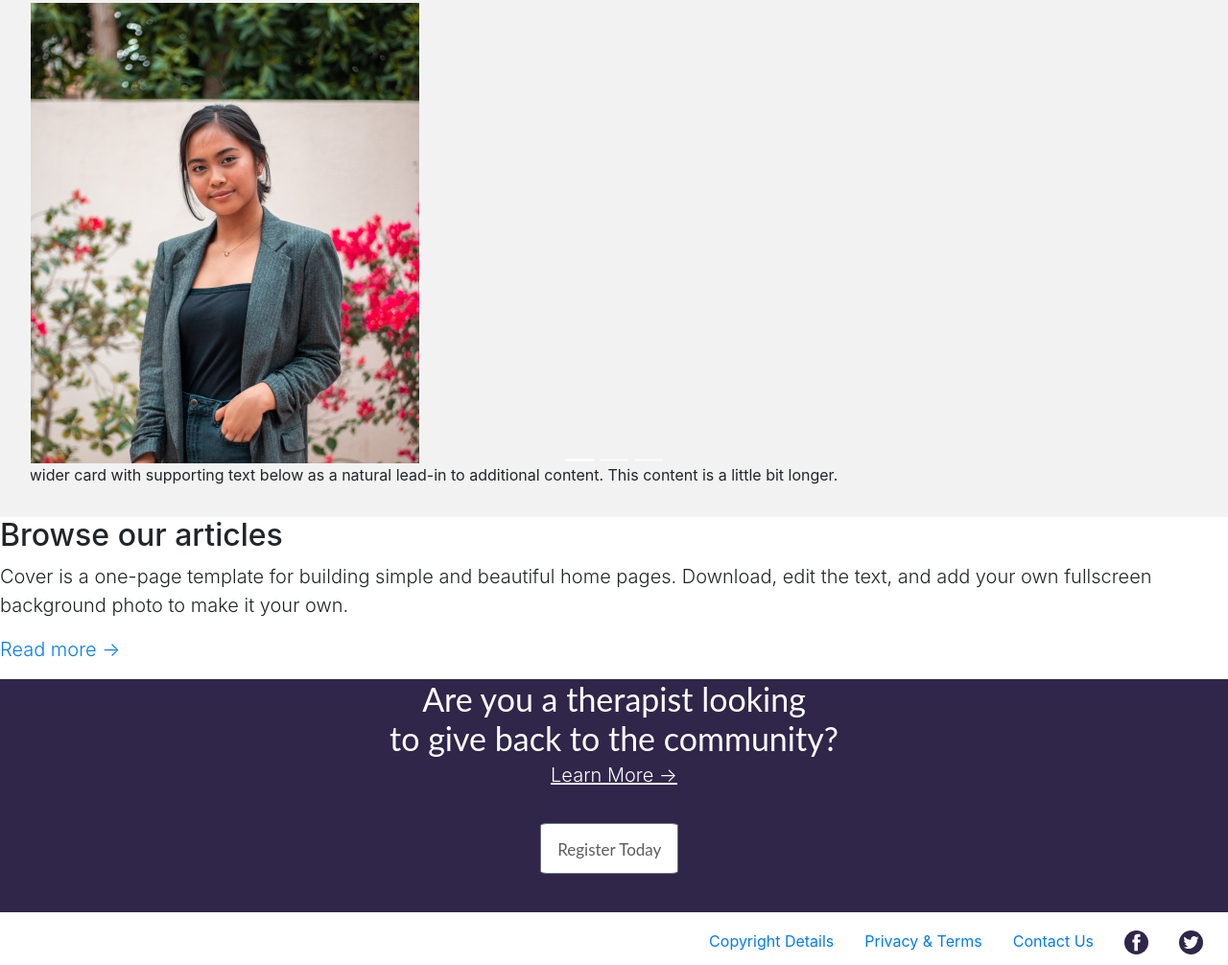
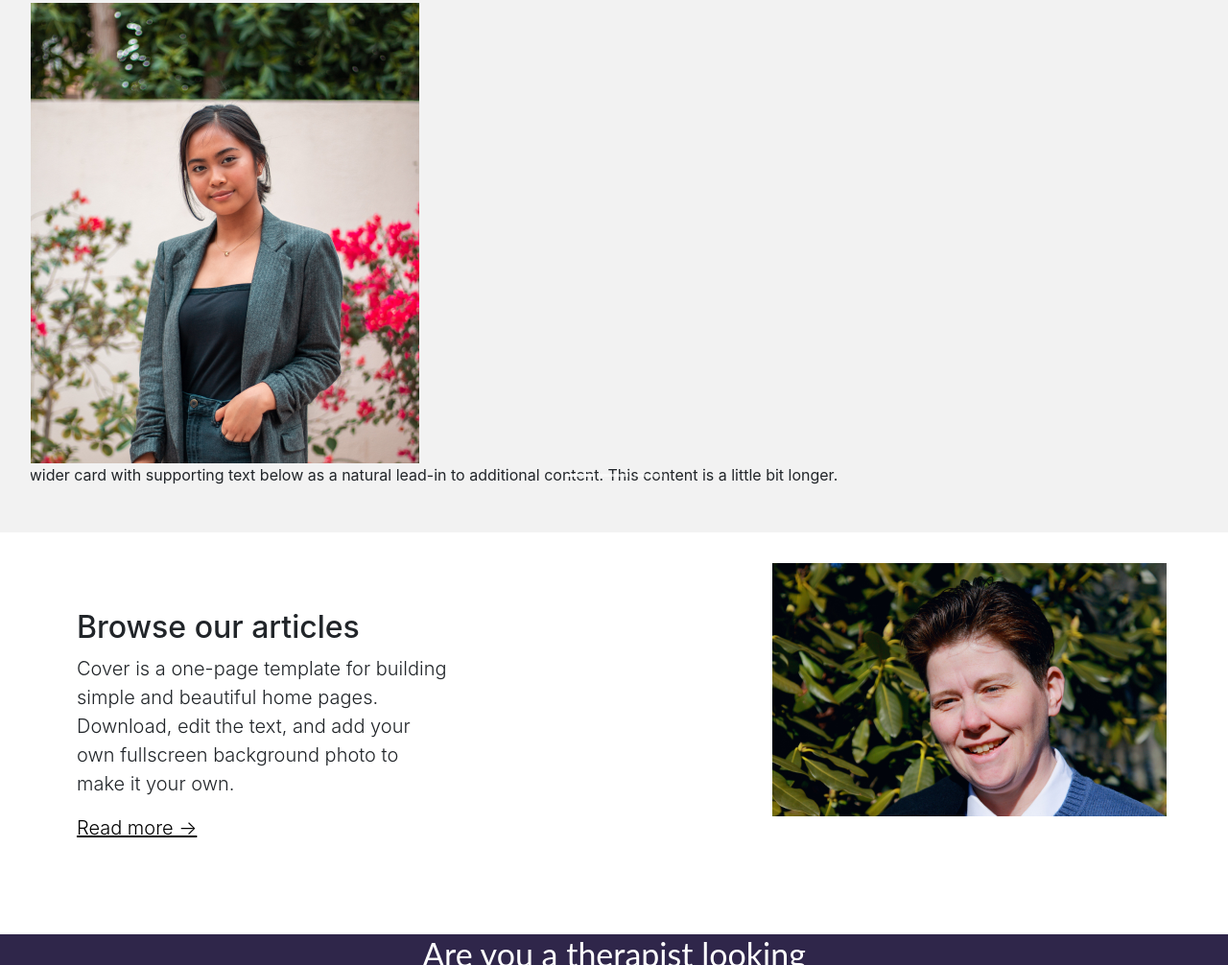
Before and after one commit to lwerre/hackathon, a website: page TherapyCircles/index1.html in a window 1280 px wide. Shown: the part 1794-2800 px from the top of the page at 96% size. Drawn offline with Linux system fonts and the light colour scheme.

```diff
--- a/TherapyCircles/css/index.css
+++ b/TherapyCircles/css/index.css
@@ -9,7 +9,14 @@
   background-repeat: no-repeat, repeat;
   background-attachment: fixed;
   background-position: center top;
+}
 
+.navbar-brand{
+  color: #2f264a!important;
+}
+
+.nav-link {
+  color: #2f264a!important;
 }
 
 .get-started {
@@ -192,10 +199,29 @@
   margin-left: 44%;
 }
 
+#article-preview-container {
+  display: flex;
+}
+
+.article-preview-img {
+ margin: 2em 4em 2em 20%;
+}
+
+.article-left-side{
+  width: 45vw;
+  padding: 5em
+}
+
 .line-with-arrow-link {
   text-decoration: underline;
   line-height: 20px;
   color: #FFFFFF;
+}
+
+.line-with-arrow-link-article {
+  text-decoration: underline;
+  line-height: 24px;
+  color: black;
 }
 
 .footer-A-container {
--- a/TherapyCircles/index1.html
+++ b/TherapyCircles/index1.html
@@ -215,13 +215,14 @@
 
     <div class="carousel-item active">
       <img src="images/userImage.png"  class="d-block w-15" alt="...">
-      <caption>
+      <p>
         This is a wider card with supporting text below as a natural lead-in to additional content. This content is a little bit longer.
-      </caption>
+      </p>
     </div>
 
     <div class="carousel-item">
       <img src="images/userImage.png"  class="d-block w-20" alt="...">
+
     </div>
 
     <div class="carousel-item">
@@ -236,12 +237,17 @@
 <!--last-page-4-parts-->
 <!--articles-part-1-->
 <div class="articles-part-1">
-<main role="main" class="inner cover">
+<main role="main" class="inner cover" id="article-preview-container">
+  <div class="article-left-side" >
     <h2 class="cover-heading">Browse our articles</h2>
     <p class="lead">Cover is a one-page template for building simple and beautiful home pages. Download, edit the text, and add your own fullscreen background photo to make it your own.</p>
     <p class="lead">
       <a href="articles.html" class="line-with-arrow-link-article">Read more → </a>
     </p>
+  </div>
+    <div class="article-preview-img">
+      <img src='./images/therapist1.png' />
+    </div>
   </main>
 </div>
 
```
Also changed, not shown: TherapyCircles/vendor/bootstrap/css/bootstrap.min.css, startbootstrap-heroic-features-gh-pages/vendor/bootstrap/css/bootstrap.min.css.
